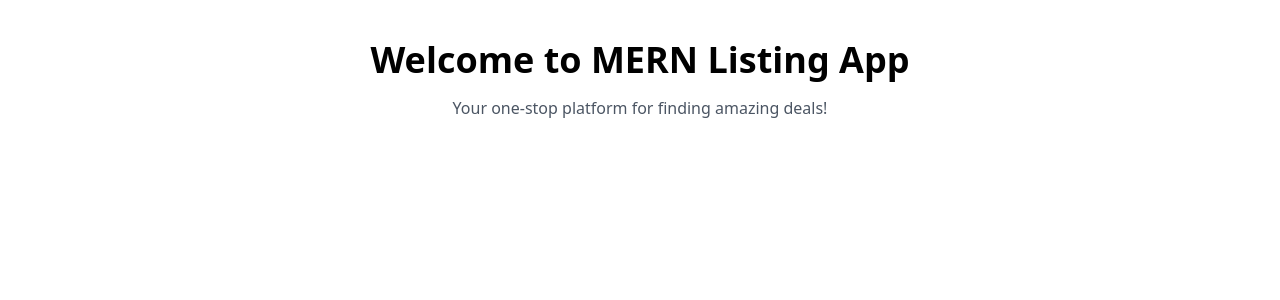
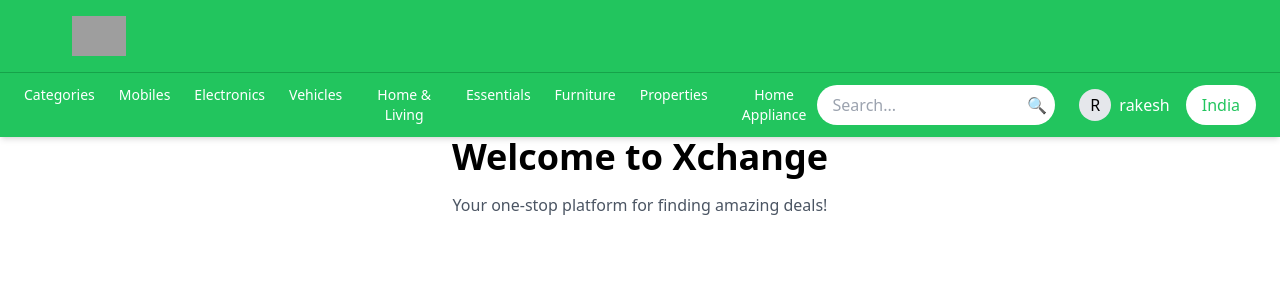
Before and after one commit to rakeshboyiri/xchange, a React (Create React App) app: page / in a window 1280 px wide. Shown: the top 300 px of the page. Built offline with nearby package versions, Linux system fonts and the light colour scheme; grey boxes are pictures that could not be loaded.

Commit message:
Header-Created

```diff
--- a/src/components/Chatbox.js
+++ b/src/components/Chatbox.js
@@ -1,5 +1,4 @@
 import React, { useState } from "react";
-import SvgIcon from '@mui/material/SvgIcon';
 import minlogo from '../assets/minlogo.png';
 import { Link } from "react-router-dom";
 import Button from '@mui/material/Button';
@@ -163,7 +162,7 @@
                 <input
                   type="text"
                   placeholder="Type a message..."
-                  className={`w-[85%] flex-1 p-2 rounded-lg border focus:outline-none ${isDarkMode ? "bg-gray-700 text-white border-gray-600" : "bg-white text-black border-gray-300"}`}
+                  className={`w-[85%] mr-4 p-2 rounded-lg border focus:outline-none mr ${isDarkMode ? "bg-gray-700 text-white border-gray-600" : "bg-white text-black border-gray-300"}`}
                   value={newMessage}
                   onChange={(e) => setNewMessage(e.target.value)}
                 />
--- a/src/components/Header.js
+++ b/src/components/Header.js
@@ -0,0 +1,85 @@
+import React from "react";
+
+const Header = () => {
+  return (
+    <header className="bg-green-500 text-white shadow-md">
+      {/* Top Section */}
+      <div className="flex items-center justify-between px-6 py-4">
+        {/* Logo */}
+        <div>
+          <a href="/">
+            <img
+              src="https://xchangehyd.com/assets/img/logo/logo.png"
+              alt="XChange Logo"
+              className="w-[150px] h-10 object-contain"
+            />
+          </a>
+        </div>
+      </div>
+
+      {/* Navigation Section */}
+      <div className="border-t border-green-600">
+        <div className="flex items-center justify-between px-6 py-3">
+          {/* Navigation Links */}
+          <nav className="hidden md:flex space-x-6 text-sm font-medium">
+            {[
+              "Categories",
+              "Mobiles",
+              "Electronics",
+              "Vehicles",
+              "Home & Living",
+              "Essentials",
+              "Furniture",
+              "Properties",
+              "Home Appliance",
+            ].map((item) => (
+              <a
+                key={item}
+                href={`/${item.toLowerCase().replace(/ & /g, "-").replace(/ /g, "-")}`}
+                className="hover:underline hover:text-green-300 transition duration-150"
+              >
+                {item}
+              </a>
+            ))}
+          </nav>
+
+          {/* Search & Profile Section */}
+          <div className="flex items-center space-x-6">
+            {/* Search Bar */}
+            <div className="relative flex-grow hidden md:block">
+              <input
+                type="text"
+                placeholder="Search..."
+                className="w-full px-4 py-2 rounded-full text-black focus:outline-none"
+              />
+              <button
+                className="absolute right-2 top-2 text-black hover:text-green-500 transition"
+                aria-label="Search"
+              >
+                🔍
+              </button>
+            </div>
+
+            {/* User Profile & Country */}
+            <div className="flex items-center space-x-4">
+              <div className="flex items-center space-x-2">
+                <span className="bg-gray-200 text-black rounded-full h-8 w-8 flex items-center justify-center">
+                  R
+                </span>
+                <span className="hidden sm:inline-block font-medium">rakesh</span>
+              </div>
+              <button
+                className="px-4 py-2 bg-white text-green-500 rounded-full hover:bg-green-600 hover:text-white transition"
+                aria-label="Country Selector"
+              >
+                India
+              </button>
+            </div>
+          </div>
+        </div>
+      </div>
+    </header>
+  );
+};
+
+export default Header;
--- a/src/components/Home.js
+++ b/src/components/Home.js
@@ -1,9 +1,12 @@
 import React from 'react';
+import Header from './Header';
 
 const Home = () => {
   return (
-    <div className="text-center py-10">
-      <h1 className="text-4xl font-bold mb-4">Welcome to MERN Listing App</h1>
+
+    <div className="text-center">
+      <Header />
+      <h1 className="text-4xl font-bold mb-4">Welcome to Xchange</h1>
       <p className="text-gray-600">Your one-stop platform for finding amazing deals!</p>
     </div>
   );
```
